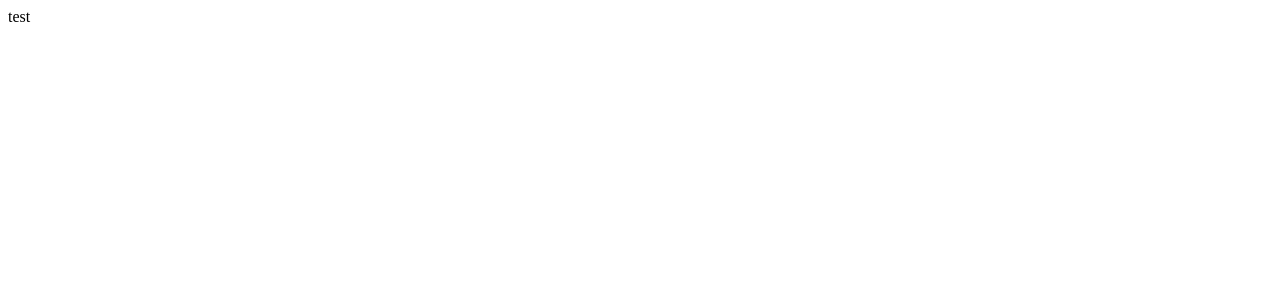
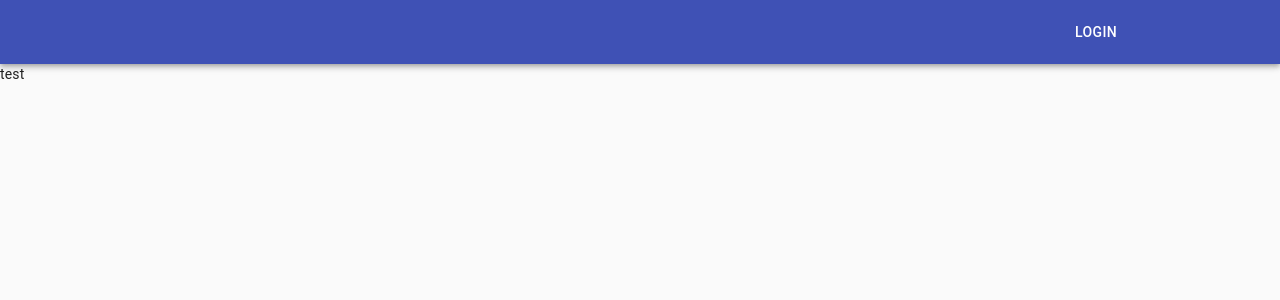
Before and after one commit to KiyoshiMori/TS-CRUD, a React app: page / in a window 1280 px wide. Shown: the top 300 px of the page. Built offline with nearby package versions, Linux system fonts and the light colour scheme; the HTML template or start-up script is replaced by a standard one.

Commit message:
add header w/ material-ui

```diff
--- a/config/main/resolve/alias.js
+++ b/config/main/resolve/alias.js
@@ -3,4 +3,5 @@ const path = require('path');
 module.exports = {
     'react-dom': '@hot-loader/react-dom',
     lib: path.resolve('./src/lib'),
+    containers: path.resolve('./src/shared/containers'),
 };
--- a/package.json
+++ b/package.json
@@ -23,10 +23,13 @@
     "@hot-loader/react-dom": "^16.8.6",
     "@material-ui/core": "^4.3.0",
     "@material-ui/icons": "^4.2.1",
+    "@material-ui/styles": "^4.3.0",
     "@types/express": "^4.17.0",
     "@types/node": "^12.6.8",
     "@types/react": "^16.8.23",
     "@types/react-dom": "^16.8.5",
+    "@types/react-router": "^5.0.3",
+    "@types/react-router-dom": "^4.3.4",
     "@types/webpack": "^4.32.1",
     "@types/webpack-dev-middleware": "^2.0.3",
     "@types/webpack-env": "^1.14.0",
--- a/src/shared/Root.tsx
+++ b/src/shared/Root.tsx
@@ -1,17 +1,17 @@
 import React from 'react';
-import { Route } from 'react-router-dom';
+import { Route, RouteProps, RouteComponentProps } from 'react-router-dom';
+import { CssBaseline } from '@material-ui/core';
 
+import Header from 'containers/Header';
 import { pages } from './routes';
 
-export default (props?: any) => {
+export default (props?: RouteProps): React.ReactElement => {
     return (
         <div>
+            <CssBaseline />
+            <Header />
             {pages.map(page => (
-                <Route
-                    exact
-                    path={page.path}
-                    render={(rProps: any) => <page.Component {...rProps} />}
-                />
+                <Route exact path={page.path} render={(rProps?: any) => <page.Component {...rProps} />} />
             ))}
         </div>
     );
--- /dev/null
+++ b/src/shared/containers/Header/index.tsx
@@ -0,0 +1,28 @@
+import React from 'react';
+import { AppBar, Toolbar, Button, Grid, withStyles, WithStyles } from '@material-ui/core';
+
+const styles = () => ({
+    root: {
+        flexGrow: 1,
+    },
+});
+
+interface Props extends WithStyles<typeof styles> {}
+
+export default withStyles(styles)(
+    ({ classes }: Props): React.ReactElement => {
+        return (
+            <div className={classes.root}>
+                <AppBar position="static">
+                    <Toolbar>
+                        <Grid container justify="flex-end" alignItems="center" spacing={2}>
+                            <Grid item xs={2}>
+                                <Button color="inherit">Login</Button>
+                            </Grid>
+                        </Grid>
+                    </Toolbar>
+                </AppBar>
+            </div>
+        );
+    },
+);
--- a/src/shared/pages/mainPage.tsx
+++ b/src/shared/pages/mainPage.tsx
@@ -1,5 +1,5 @@
 import React from 'react';
 
-export default () => {
+export default (): React.ReactElement => {
     return <div>test</div>;
 };
```
Also changed, not shown: src/shared/routes.js (+5 -5 lines), .eslintrc.js, 1 other file (tests, documents, lock files or other folders).
